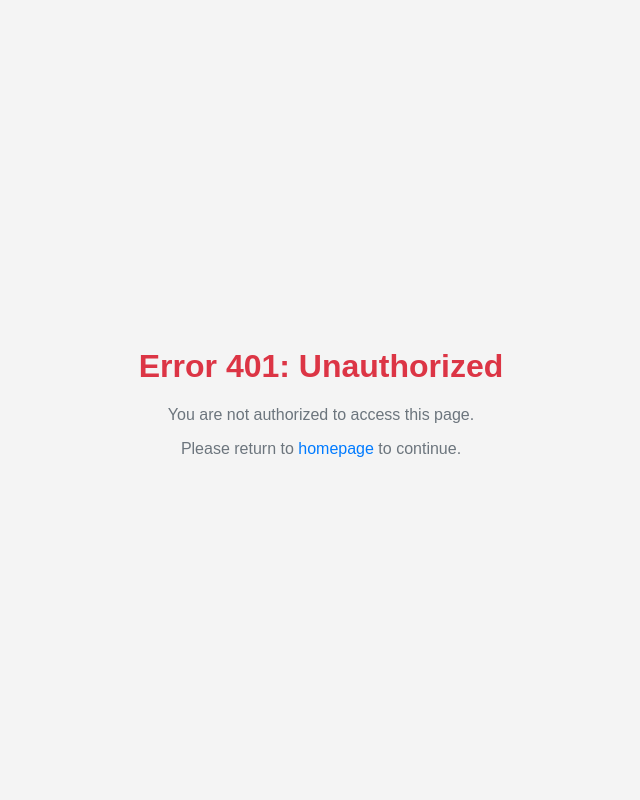
After one commit to DipikaBhandari/HaarlemFestivalProject, a PHP site: page /login/views/noAuthorization.php in a window 1280 px wide. The commit adds this page. Shown: the whole page, without its empty margins (319-959 px from the left). Run offline with PHP 8.4, Linux system fonts and the light colour scheme.

Commit message:
deny unauthorized access to admin and other routes

```diff
--- a/app/controllers/logincontroller.php
+++ b/app/controllers/logincontroller.php
@@ -78,8 +78,9 @@ class logincontroller
 
     public function login()
     {
-        // Start session
-        session_start();
+        if(!isset($_SESSION)){
+            session_start();
+        }
 
         if (isset($_POST["btnLogin"]) && isset($_POST["username"]) && isset($_POST["password"])) {
             $username = htmlspecialchars($_POST["username"]);
--- a/app/controllers/orderController.php
+++ b/app/controllers/orderController.php
@@ -10,7 +10,8 @@ class orderController
     private $emailService;
     public function index(){
         //remove when code combined
-        $this->sendTicket(63);
+        //$this->sendTicket(63);
+        $this->sendInvoice(1);
     }
     public function __construct()
     {
--- a/app/public/css/headerStyle.css
+++ b/app/public/css/headerStyle.css
@@ -24,8 +24,7 @@
 
 #loginLink{
     border-radius: 10px;
-    font-size: 20px;
-    background-color: #2E294E;
+    font-size: 25px;
     padding: 0px 5px 0px 5px;
     font-family: 'Aleo', sans-serif;
     float: right;
--- a/app/views/ScanTicket.php
+++ b/app/views/ScanTicket.php
@@ -1,5 +1,7 @@
 <?php
-session_start();
+if(!isset($_SESSION)){
+    session_start();
+}
 
 if(isset($_SESSION['username'])) {
     include __DIR__ . '/afterlogin.php'; // Include afterlogin.php for logged-in users
--- a/app/views/afterlogin.php
+++ b/app/views/afterlogin.php
@@ -52,7 +52,7 @@ $isEmployee = $role === "Employee";
             </div>
 
             <a id="personalProgramLink" class="nav-link ps-5" href="/personalProgram">
-                <img src="../img/heartbutton.svg" alt="personal program button" width="30" height="30" class="d-inline-block">
+                <i class="fa-regular fa-heart fa-xl" style="color: #c80e0e;"></i>
             </a>
         </div>
     </nav>
--- a/app/views/header.php
+++ b/app/views/header.php
@@ -26,9 +26,9 @@
         <div class="navbar-nav flex-row flex-lg" id="dynamicNavLinks">
         </div>
         <div class="navbar-nav flex-row flex-lg" >
-            <a id="loginLink" class="nav-link text-white pt-0 pb-0" href="/login/login">Login</a>
+            <a id="loginLink" class="nav-link text-white pt-0 pb-0" style=" text-align: center; height: 100%; line-height: 2.5em;" href="/login/login">Login</a>
             <a id="personalProgramLink" class="nav-link ps-5" href="/personalProgram">
-                <img src="/img/heartbutton.svg" alt="personal program button" width="30" height="30" class="d-inline-block">
+                <i class="fa-regular fa-heart fa-xl" style="color: #c80e0e;"></i>
             </a>
             <!--remove this when all code is combined-->
             <a href="/order">invoice email</a>
--- a/app/views/history/homepage.php
+++ b/app/views/history/homepage.php
@@ -1,6 +1,8 @@
 <?php
 
-session_start();
+if(!isset($_SESSION)){
+    session_start();
+}
 
 if(isset($_SESSION['username'])) {
     include __DIR__ . '/../afterlogin.php'; // Include afterlogin.php for logged-in users
--- a/app/views/home/index.php
+++ b/app/views/home/index.php
@@ -1,5 +1,7 @@
 <?php
-session_start();
+if(!isset($_SESSION)){
+    session_start();
+}
 
 if(isset($_SESSION['username'])) {
     include __DIR__ . '/../afterlogin.php'; // Include afterlogin.php for logged-in users
--- /dev/null
+++ b/app/views/noAuthorization.php
@@ -0,0 +1,40 @@
+<!DOCTYPE html>
+<html lang="en">
+<head>
+    <meta charset="UTF-8">
+    <meta name="viewport" content="width=device-width, initial-scale=1.0">
+    <title>Error</title>
+    <style>
+        body {
+            font-family: Arial, sans-serif;
+            background-color: #f4f4f4;
+            margin: 0;
+            padding: 0;
+            display: flex;
+            align-items: center;
+            justify-content: center;
+            height: 100vh;
+        }
+        .error-container {
+            text-align: center;
+        }
+        h1 {
+            color: #dc3545;
+        }
+        p {
+            color: #6c757d;
+        }
+        a {
+            color: #007bff;
+            text-decoration: none;
+        }
+    </style>
+</head>
+<body>
+<div class="error-container">
+    <h1>Error 401: Unauthorized</h1>
+    <p>You are not authorized to access this page.</p>
+    <p>Please return to <a href="/">homepage</a> to continue.</p>
+</div>
+</body>
+</html>
```
Also changed, not shown: app/Router.php (+66 -0 lines), app/qrCodes/6603f52ed4f4a.png (added), app/qrCodes/6604129ed8a3a.png (added), app/qrCodes/66042736cccbc.png (added), 4 other files.
